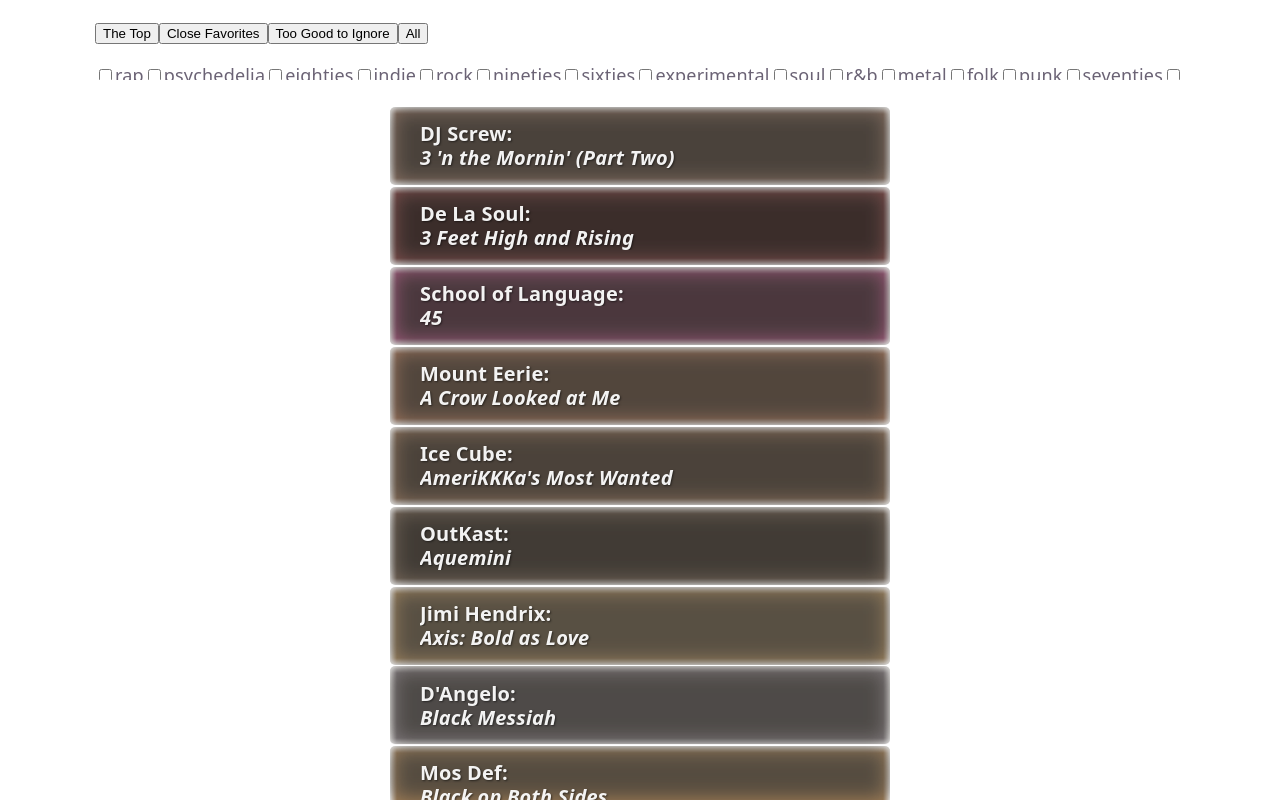
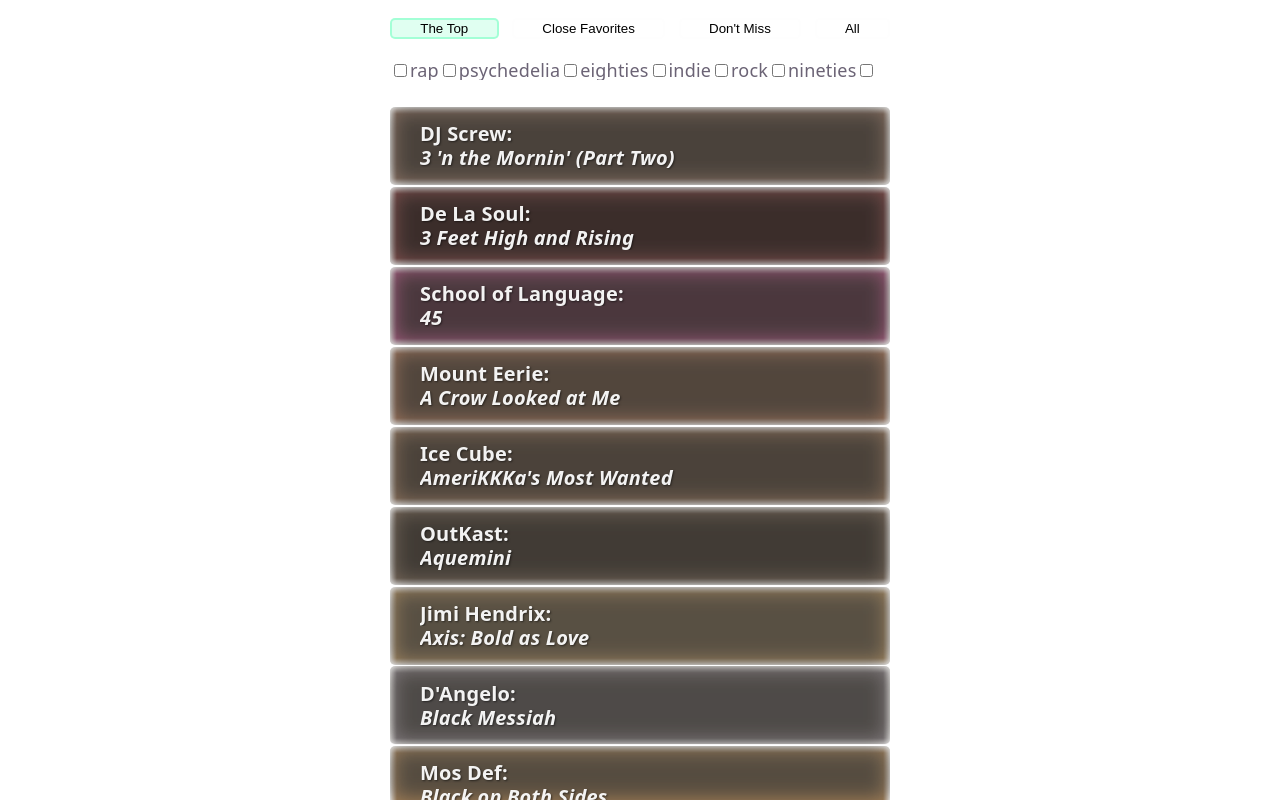
Before and after one commit to adammxfld/album-library, a React (Vite) app: page / in a window 1280 px wide. Built offline with nearby package versions, Linux system fonts and the light colour scheme.

Commit message:
Adds states for Tier buttons. Adds some Tier button styling.

```diff
--- a/src/App.tsx
+++ b/src/App.tsx
@@ -8,6 +8,7 @@
 function App() {
   const [selectedAlbum, setSelectedAlbum] = useState<Album | null>(null);
   const {
+    tierGroup,
     setTierGroup,
     genreSelections,
     handleGenreChange,
@@ -18,6 +19,7 @@
   return (
     <>
       <Filters
+        tierGroup={tierGroup}
         onTierChange={setTierGroup}
         genres={genreOptions}
         selectedGenres={genreSelections}
--- a/src/components/Filters.scss
+++ b/src/components/Filters.scss
@@ -1,11 +1,12 @@
 nav {
     height: 10vh;
     overflow: auto;
+    margin: 0 auto;
+    width: 95vw;
+    max-width: 500px;
 
-    & div {
-        margin: 1em;
-    }
-    & form {
-        margin: 1em;
+    div,
+    form {
+        margin-block: 1em;
     }
 }
--- a/src/components/Filters.tsx
+++ b/src/components/Filters.tsx
@@ -3,16 +3,17 @@
 import "./Filters.scss"
 
 export interface FiltersProps {
+  tierGroup: number;
   onTierChange: (tier: number) => void;
   genres: string[];
   selectedGenres: string[];
   onGenreChange: (genre: string, checked: boolean) => void;
 }
 
-function Filters({ onTierChange, genres, selectedGenres, onGenreChange }: FiltersProps) {
+function Filters({ tierGroup, onTierChange, genres, selectedGenres, onGenreChange }: FiltersProps) {
   return (
     <nav>
-      <TierFilter setTierGroup={onTierChange} />
+      <TierFilter tierGroup={tierGroup} setTierGroup={onTierChange} />
       <GenreFilter
         genres={genres}
         selectedGenres={selectedGenres}
--- a/src/components/TierFilter.scss
+++ b/src/components/TierFilter.scss
@@ -1,3 +1,29 @@
 #tier-filter {
-    // display: none;
+    height: stretch;
+    display: flex;
+    flex-flow: row nowrap;
+    gap: 0.75em;
+
+    button {
+        flex: 1 1 auto;
+        padding-inline: 1.5em;
+        background-color: rgb(250, 250, 250, 5%);
+        border: 2px solid rgb(250, 250, 250, 20%);
+        border-radius: 5px;
+
+        &:hover,
+        &:focus,
+        &:active {
+            background-color: rgb(250, 250, 250, 10%);
+            border: 2px solid rgb(250, 250, 250, 30%);
+        }
+
+        &.selected,
+        &.selected:hover,
+        &.selected:focus,
+        &.selected:active {
+            background-color: rgba(102, 255, 187, 20%);
+            border: 2px solid rgb(102, 255, 187, 50%);
+        }
+    }
 }
--- a/src/components/TierFilter.tsx
+++ b/src/components/TierFilter.tsx
@@ -1,22 +1,29 @@
 import "./TierFilter.scss";
 
 type TierProps = {
+  tierGroup: number;
   setTierGroup: (tier: number) => void;
 }
 
 const tiers = [
   { tier: 1, label: "The Top" },
   { tier: 2, label: "Close Favorites" },
-  { tier: 3, label: "Too Good to Ignore" },
+  { tier: 3, label: "Don't Miss" },
   { tier: 0, label: "All" }
 ]
 
 
-function TierFilter({setTierGroup}: TierProps) {
+function TierFilter({tierGroup, setTierGroup}: TierProps) {
   return (
     <div id="tier-filter">
       {tiers.map((i) => (
-        <button key={i.tier} onClick={() => setTierGroup(i.tier)}>{i.label}</button>
+        <button
+          key={i.tier}
+          className={i.tier === tierGroup ? "selected" : undefined}
+          aria-pressed={i.tier === tierGroup}
+          onClick={() => setTierGroup(i.tier)}>
+          {i.label}
+        </button>
       ))}
     </div>
   );
```
